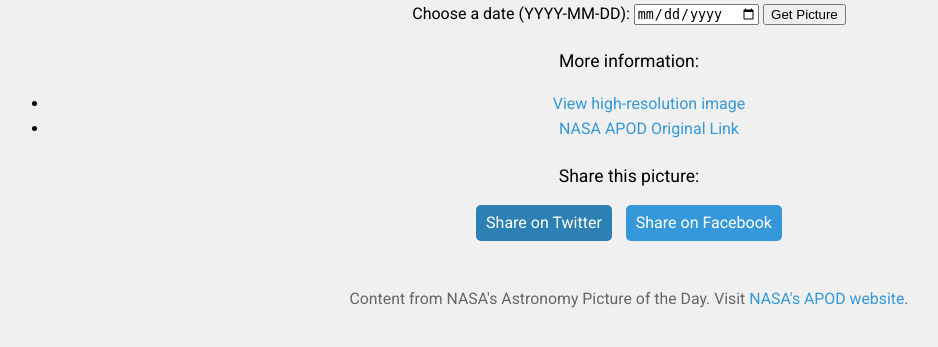
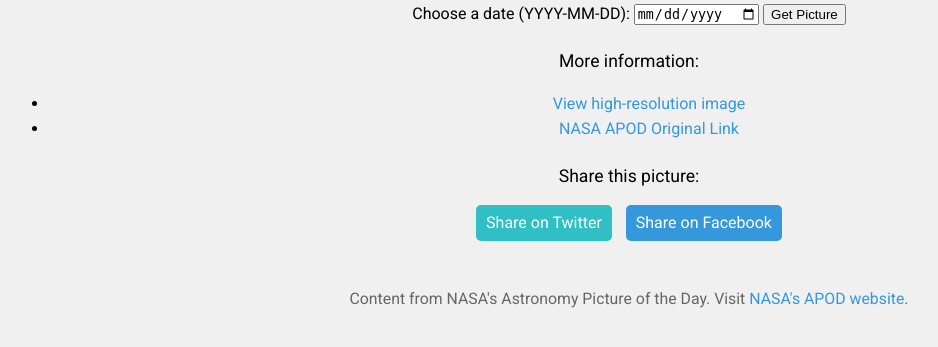
Before and after one commit to panchita02/Hello-git, a Django app: page / in a window 1280 px wide, with the pointer over the restyled element. Shown: the part 174-521 px from the top of the page, without its empty margins (11-949 px from the left). Run offline with Django 5.2, Linux system fonts and the light colour scheme; data that the repository does not hold is empty.

Commit message:
chg bg share button in style

```diff
--- a/SOA-65310169_APOD/APOD/APODAPI/apod_page/templates/apod_page/apod-app.html
+++ b/SOA-65310169_APOD/APOD/APODAPI/apod_page/templates/apod_page/apod-app.html
@@ -84,7 +84,7 @@
             transition: background-color 0.3s;
         }
         .share-buttons a:hover {
-            background-color: #2c80b4;
+            background-color: #30bfc4;
         }
         footer {
             margin-top: 40px;
```
